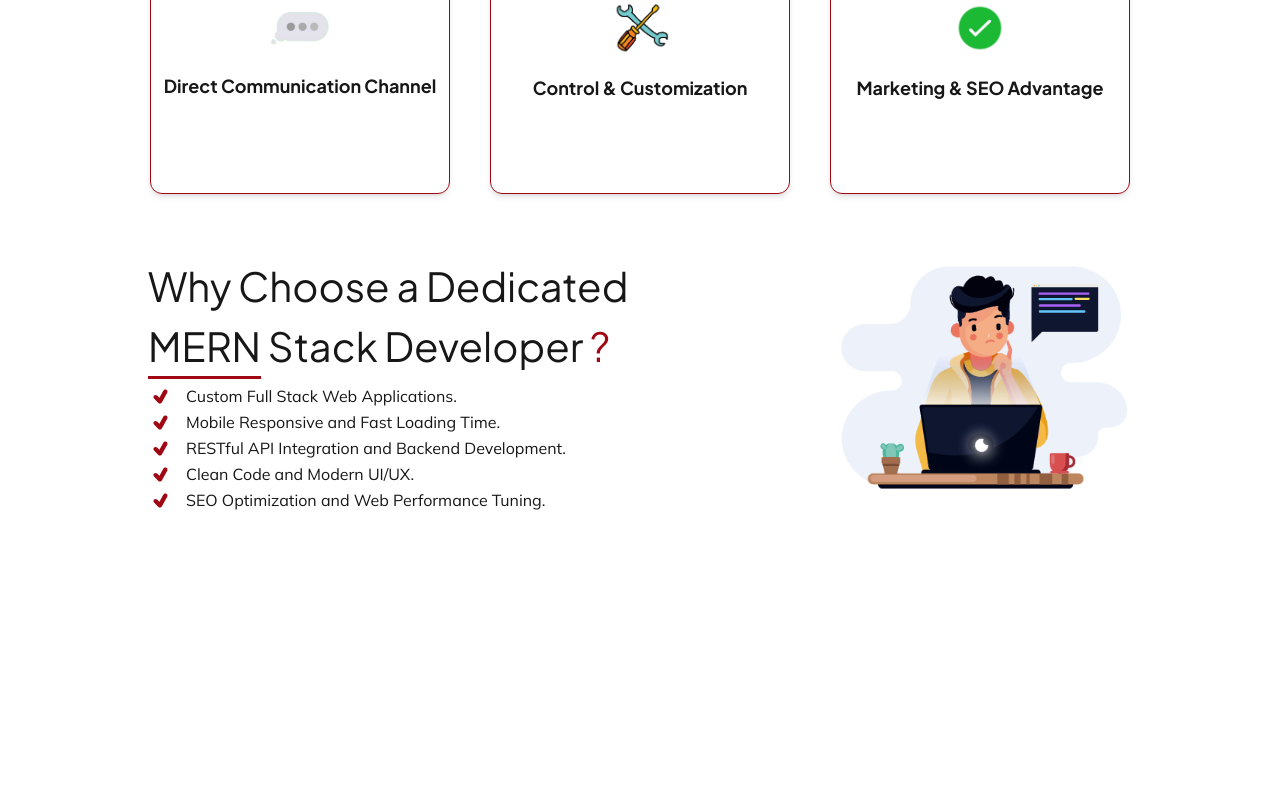
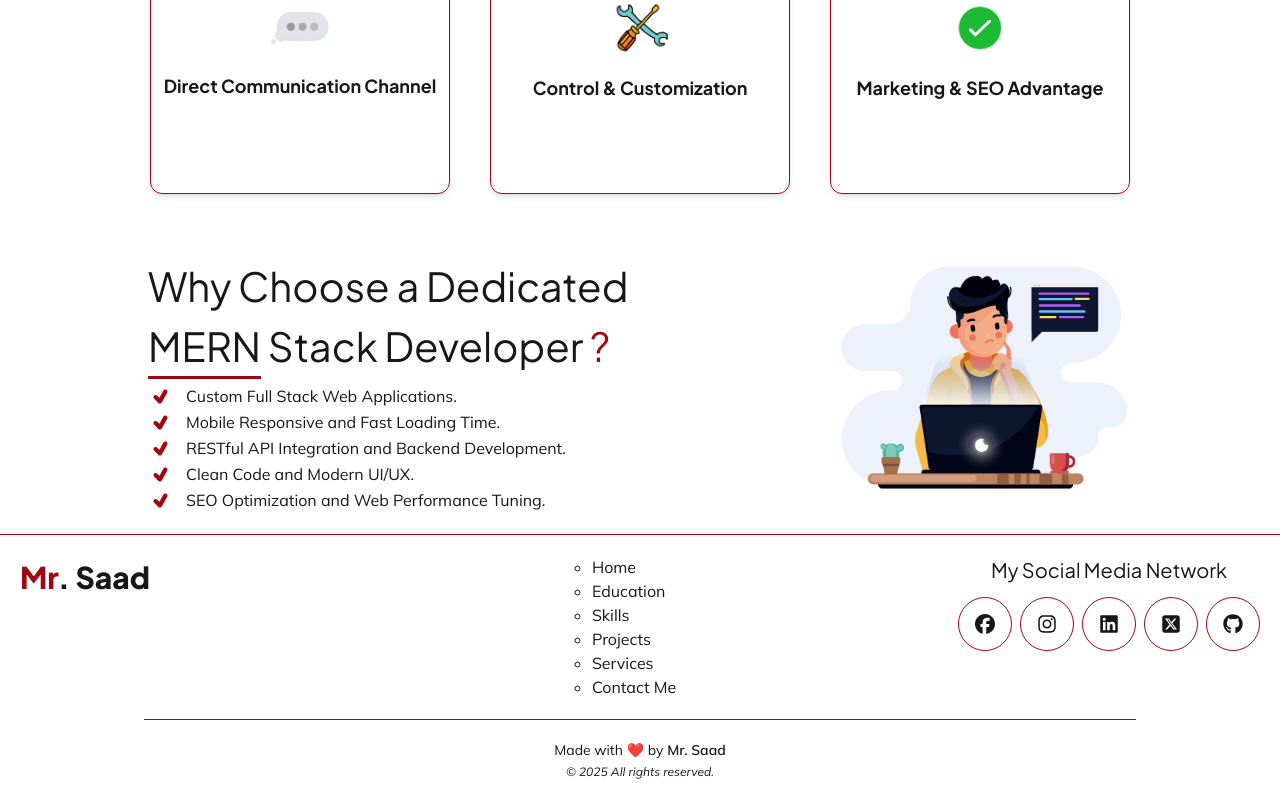
Before and after one commit to saadable/portfolio, a Next.js app: page / in a window 1280 px wide. Shown: the part 1322-2122 px from the top of the page. Before the commit the page ends 1856 px from the top, so only its background shows below. Built offline with nearby package versions, Linux system fonts and the light colour scheme.

Commit message:
created footer

```diff
--- /dev/null
+++ b/src/Components/Footer/Footer.js
@@ -0,0 +1,86 @@
+import Link from 'next/link'
+import React from 'react'
+import { FaFacebook } from "react-icons/fa6";
+import { FaInstagram } from "react-icons/fa";
+import { FaLinkedin } from "react-icons/fa";
+import { FaSquareXTwitter } from "react-icons/fa6";
+import { FaGithub } from "react-icons/fa";
+import Image from 'next/image';
+
+const Footer = () => {
+    const FooterLinks = [
+        { label: 'Home', href: '' },
+        { label: 'Education', href: '' },
+        { label: 'Skills', href: '' },
+        { label: 'Projects', href: '' },
+        { label: 'Services', href: '' },
+        { label: 'Contact Me', href: '' },
+    ]
+    const icons = [
+        { social_icon: <FaFacebook /> },
+        { social_icon: <FaInstagram /> },
+        { social_icon: <FaLinkedin /> },
+        { social_icon: <FaSquareXTwitter /> },
+        { social_icon: <FaGithub /> },
+    ]
+    return (
+        <div className='border-t-1 border-red-800 py-5 px-5 flex flex-col items-center'>
+            <div className="footer-top flex flex-col md:flex-row items-center md:items-start justify-between w-full">
+                <div className="small-screen flex md:hidden justify-between md:justify-center  w-full mb-5">
+                    <div className="footer-top divs">
+                        <p className='text-[30px] font-jakarta cursor-pointer font-[900]'>
+                            <span className='text-red-800'>Mr</span>. Saad
+                        </p>
+                    </div>
+                    <div className="footer-top divs">
+                        {FooterLinks.map((item, i) => (
+                            <ul>
+                                <Link className='font-muli hover:text-red-800 transition ease-in-out duration-300' href={item.href}><li className='' style={{ listStyleType: 'circle' }}>{item.label}</li></Link>
+                            </ul>
+                        ))}
+                    </div>
+                </div>
+
+                    <div className="footer-top divs hidden md:block">
+                        <p className='text-[30px] font-jakarta cursor-pointer font-[900]'>
+                            <span className='text-red-800'>Mr</span>. Saad
+                        </p>
+                    </div>
+                    <div className="footer-top divs hidden md:block  ml-40">
+                        {FooterLinks.map((item, i) => (
+                            <ul>
+                                <Link className='font-muli hover:text-red-800 transition ease-in-out duration-300' href={item.href}><li className='' style={{ listStyleType: 'circle' }}>{item.label}</li></Link>
+                            </ul>
+                        ))}
+                    </div>
+
+                <div className="footer-top divs ">
+                    <div className="icons flex flex-col items-center">
+                        <h1 className='font-jakarta text-[20px]'>My Social Media Network</h1>
+                        <div className="social-media-iconss flex items-center gap-2 mt-3">
+                            {icons.map((item, i) => (
+                                <div
+                                    className="social-icons border border-red-800 rounded-full p-4 text-[20px] hover:bg-red-800 hover:text-white hover:shadow-[0px_0px_10px_0.5px_red] transition ease-in-out duration-500 cursor-pointer"
+                                >
+                                    {item.social_icon}
+                                </div>
+
+                            ))}
+                        </div>
+                    </div>
+                </div>
+            </div>
+            <hr className='w-[80%] my-5 h-[1px] text-red-800 bg-red-800' />
+            <div className="footer-bottom flex flex-col items-center">
+                <p className="text-sm font-muli">
+                    Made with <span className="text-red-600">❤️</span> by <span className="font-semibold ">Mr. Saad</span>
+                </p>
+                <p className="text-xs  mt-1 italic font-muli">
+                    &copy; {new Date().getFullYear()} All rights reserved.
+                </p>
+            </div>
+        </div>
+    )
+}
+
+export default Footer
--- a/src/Components/Navbar/Navbar.js
+++ b/src/Components/Navbar/Navbar.js
@@ -17,14 +17,14 @@ const Navbar = () => {
     const navLinks = [
         { label: 'Home', href: '/' },
         {
-            label: 'About Me', href: '#',
+            label: 'About Me',
             subLinks: [
                 { label: 'Education', href: '/education' },
                 { label: 'Skills', href: '/skills' },
                 { label: 'Projects', href: '/projects' },
             ]
         },
-        { label: 'Contact Me', href: '/contact' },
+        { label: 'Contact Me', href: '/contact-me' },
     ]
 
     useEffect(() => {
@@ -94,7 +94,7 @@ const Navbar = () => {
                                             onClick={() => item.subLinks ? toggleDropdown(i) : setNav(false)}
                                             className={`flex items-center justify-between w-full text-left px-2 py-2 font-semibold rounded ${isActive ? 'bg-red-800 text-white' : 'hover:text-red-400'}`}
                                         >
-                                            <Link href={item.href}>{item.label}</Link>
+                                            {item.label}
                                             {item.subLinks && (
                                                 <FaAngleDown
                                                     className={`transition-transform duration-300 text-sm ${isOpen ? 'rotate-180' : 'rotate-0'}`}
@@ -139,7 +139,7 @@ const Navbar = () => {
                                     before:content-[''] before:absolute before:left-0 before:bottom-0 before:h-[2px]
                                     before:w-0 hover:before:w-full before:bg-red-600 before:transition-all before:duration-300`}
                                 >
-                                    <Link href={item.href}>{item.label}</Link>
+                                    {item.label}
                                     {item.subLinks && (
                                         <FaAngleDown
                                             className={`transition-transform duration-300 text-sm mt-[1px] ${isOpen ? 'rotate-180' : 'rotate-0'}`}
--- /dev/null
+++ b/src/Components/ScrollToTopButton/ScrollToTopButton.js
@@ -0,0 +1,43 @@
+'use client'
+import { useEffect, useState } from 'react'
+import { FaArrowUp } from 'react-icons/fa'
+
+const ScrollToTopButton = () => {
+  const [isVisible, setIsVisible] = useState(false)
+
+  // Show button on scroll
+  useEffect(() => {
+    const toggleVisibility = () => {
+      if (window.scrollY > 200) {
+        setIsVisible(true)
+      } else {
+        setIsVisible(false)
+      }
+    }
+
+    window.addEventListener('scroll', toggleVisibility)
+    return () => window.removeEventListener('scroll', toggleVisibility)
+  }, [])
+
+  // Scroll to top
+  const scrollToTop = () => {
+    window.scrollTo({
+      top: 0,
+      behavior: 'smooth',
+    })
+  }
+
+  return (
+    isVisible && (
+      <button
+        onClick={scrollToTop}
+        className="fixed bottom-6 right-6 z-50 p-4 cursor-pointer rounded-full bg-red-800 text-white shadow-lg hover:bg-red-700 transition duration-300"
+        aria-label="Scroll to Top"
+      >
+        <FaArrowUp className="w-5 h-5 " />
+      </button>
+    )
+  )
+}
+
+export default ScrollToTopButton
--- a/src/app/globals.css
+++ b/src/app/globals.css
@@ -3,6 +3,7 @@
 
 *{
   user-select: none;
+  scroll-behavior: smooth;
 }
 :root {
   --background: #ffffff;
--- a/src/app/layout.js
+++ b/src/app/layout.js
@@ -1,6 +1,8 @@
 import { Geist, Geist_Mono } from "next/font/google";
 import "./globals.css";
 import Navbar from "@/Components/Navbar/Navbar";
+import ScrollToTopButton from "@/Components/ScrollToTopButton/ScrollToTopButton";
+import Footer from "@/Components/Footer/Footer";
 
 const geistSans = Geist({
   variable: "--font-geist-sans",
@@ -23,8 +25,10 @@ export default function RootLayout({ children }) {
     <html lang="en">
       <body suppressHydrationWarning
       >
+        <ScrollToTopButton/>
         <Navbar/>
         {children}
+        <Footer/>
       </body>
     </html>
   );
```
